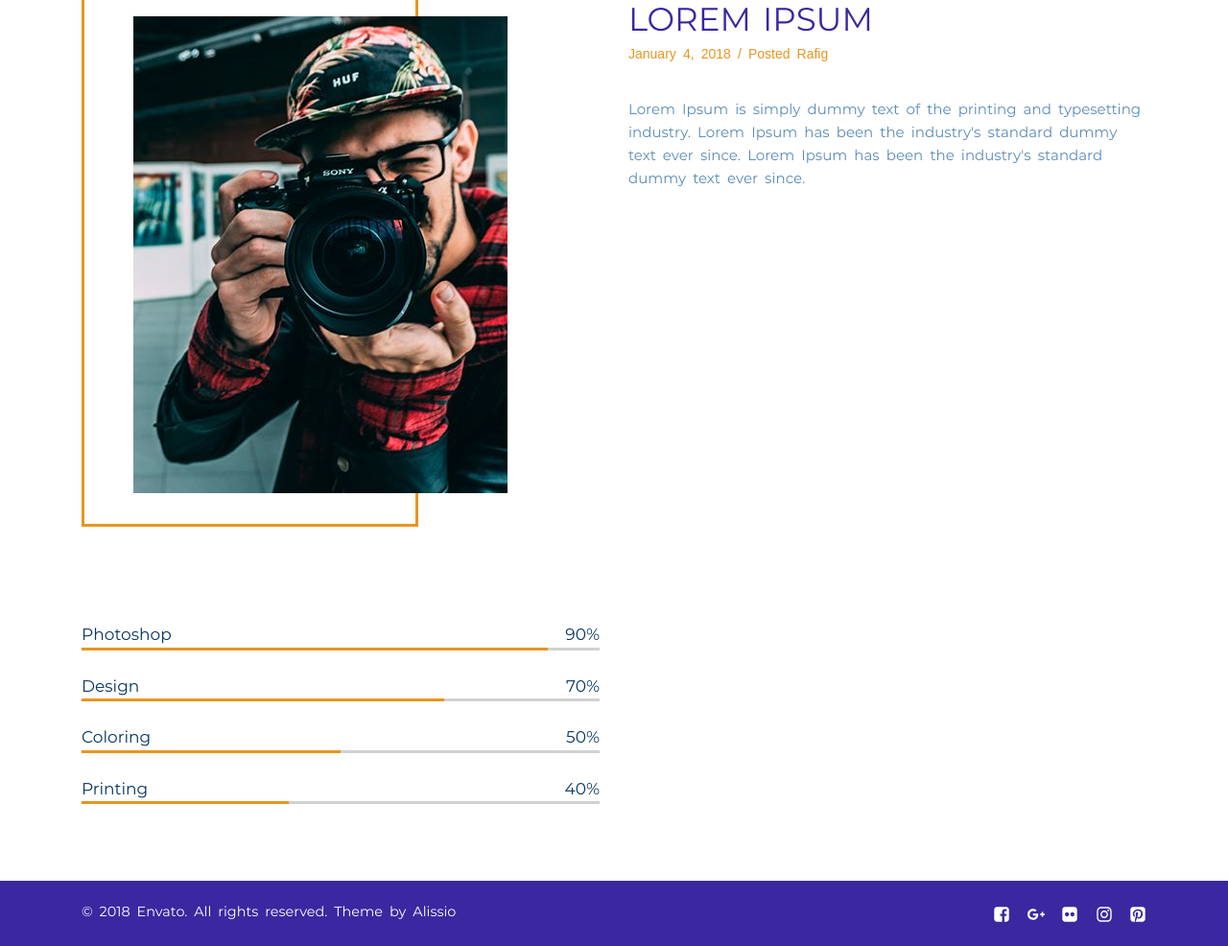
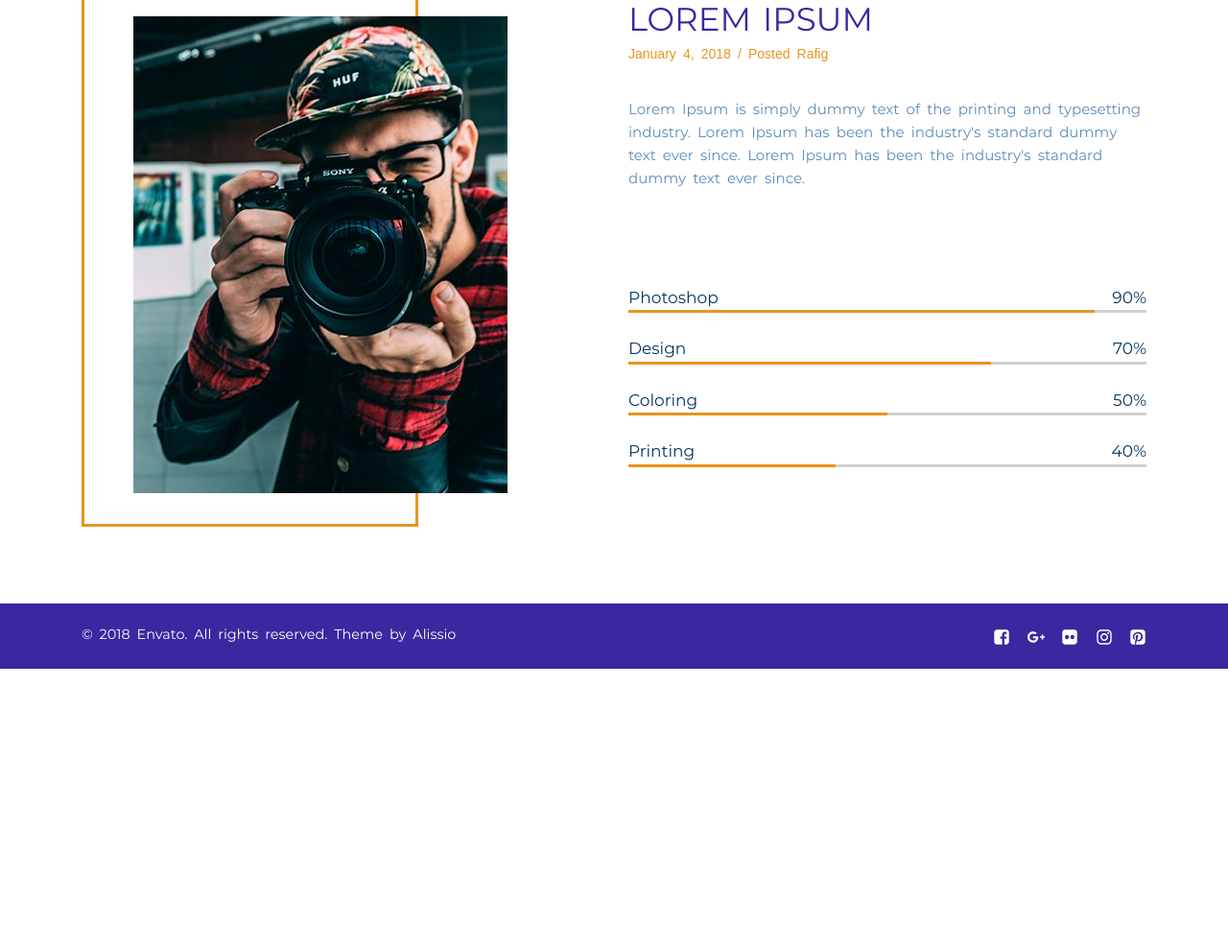
Before and after one commit to elvinmammadoff/rafozfarzo, a PHP site: page /about.php in a window 1280 px wide. Shown: the part 502-1488 px from the top of the page at 96% size. After the commit the page ends 1199 px from the top, so only its background shows below. Run offline with PHP 8.4, Linux system fonts and the light colour scheme; some web fonts are replaced.

Commit message:
about page column

```diff
--- a/about.php
+++ b/about.php
@@ -277,12 +277,6 @@
                                     </p>
                                 </div><!-- End /.content__details -->
 
-                            </div><!-- End /.content__margin -->
-
-                        </div><!-- End /.content__padd -->
-
-                        <div class="col-sm-12 col-md-6">
-
                                 <!-- =========================
                                     Progressbar
                                 ============================== -->
@@ -335,7 +329,10 @@
                                     </div><!-- End /.Progressbar__item -->
 
                                 </section><!-- End /.Progressbar -->
-                        </div>
+
+                            </div><!-- End /.content__margin -->
+
+                        </div><!-- End /.content__padd -->
 
                     </div><!-- End /.content__row -->
 
```
Also changed, not shown: about.html (+4 -7 lines). Lines whose indentation alone changed are shown as unchanged.
